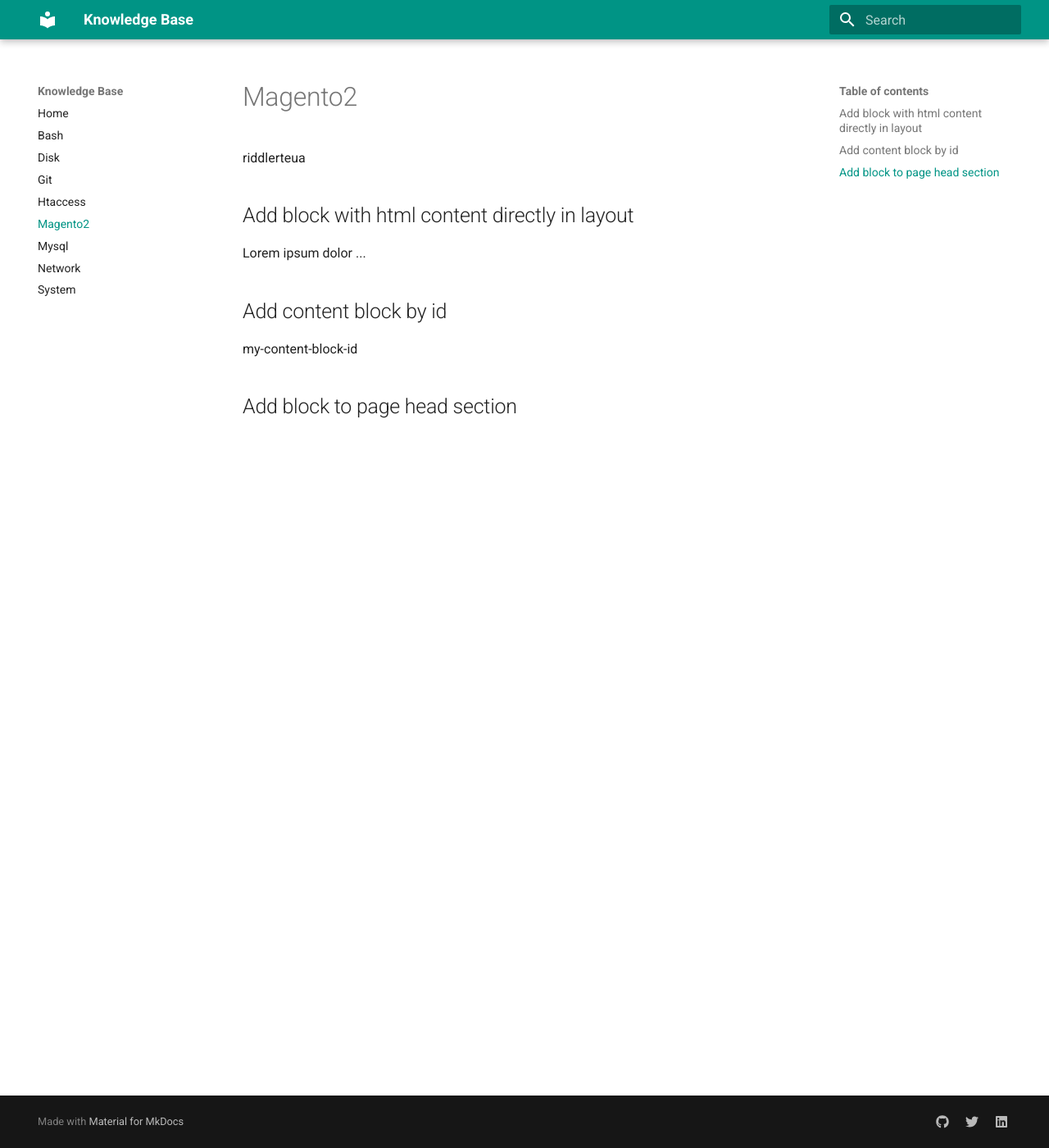
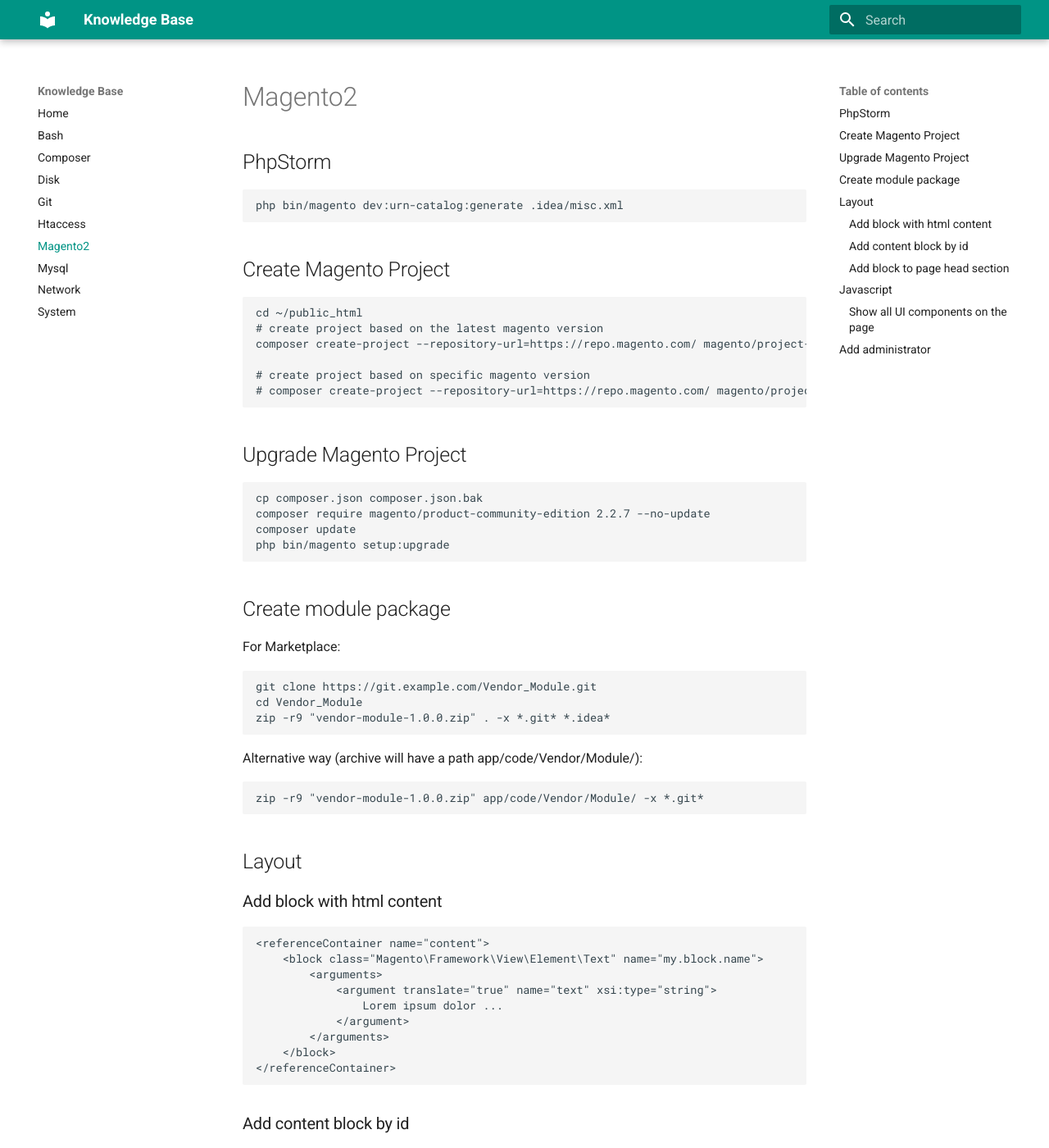
Before and after one commit to yutv/kb, an MkDocs documentation site: the page built from docs/magento2.md, in a window 1280 px wide and 1400 px high. Shown: the whole window at 82% size. Built offline with MkDocs 1.6.1 and Material for MkDocs 9.7.7, drawn with Linux system fonts in a browser that asks for light colours; some of the changed text lies outside the part shown.

Commit message:
magenti2 fixes; added system section

```diff
--- a/docs/magento2.md
+++ b/docs/magento2.md
@@ -1,27 +1,71 @@
-riddlerteua
-## Add block with html content directly in layout
-<referenceContainer name="content">
-    <block class="Magento\Framework\View\Element\Text" name="my.block.name">
-        <arguments>
-            <argument translate="true" name="text" xsi:type="string">
-                Lorem ipsum dolor ...
-            </argument>
-        </arguments>
-    </block>
-</referenceContainer>
+##PhpStorm
 
-## Add content block by id
-<referenceContainer name="content">
-    <block class="Magento\Cms\Block\Block" name="my.content.block">
-        <arguments>
-            <argument name="block_id" xsi:type="string">my-content-block-id</argument>
-        </arguments>
-    </block>
-</referenceContainer>
+    php bin/magento dev:urn-catalog:generate .idea/misc.xml
 
-## Add block to page head section
-<referenceBlock name="head.additional">
-    <block class="Magento\Framework\View\Element\Text"
-           name="my.block.name"
-           template="Vendor_Module::template.phtml" />
-</referenceBlock>
+##Create Magento Project
+
+    cd ~/public_html
+    # create project based on the latest magento version
+    composer create-project --repository-url=https://repo.magento.com/ magento/project-community-edition m23x
+
+    # create project based on specific magento version
+    # composer create-project --repository-url=https://repo.magento.com/ magento/project-community-edition=2.2.7 m22x
+
+##Upgrade Magento Project
+
+    cp composer.json composer.json.bak
+    composer require magento/product-community-edition 2.2.7 --no-update
+    composer update
+    php bin/magento setup:upgrade
+
+##Create module package
+
+For Marketplace:
+
+    git clone https://git.example.com/Vendor_Module.git
+    cd Vendor_Module
+    zip -r9 "vendor-module-1.0.0.zip" . -x *.git* *.idea*
+
+Alternative way (archive will have a path app/code/Vendor/Module/):
+
+    zip -r9 "vendor-module-1.0.0.zip" app/code/Vendor/Module/ -x *.git*
+
+##Layout
+###Add block with html content
+
+    <referenceContainer name="content">
+        <block class="Magento\Framework\View\Element\Text" name="my.block.name">
+            <arguments>
+                <argument translate="true" name="text" xsi:type="string">
+                    Lorem ipsum dolor ...
+                </argument>
+            </arguments>
+        </block>
+    </referenceContainer>
+
+### Add content block by id
+    <referenceContainer name="content">
+        <block class="Magento\Cms\Block\Block" name="my.content.block">
+            <arguments>
+                <argument name="block_id" xsi:type="string">my-content-block-id</argument>
+            </arguments>
+        </block>
+    </referenceContainer>
+
+### Add block to page head section
+
+    <referenceBlock name="head.additional">
+        <block class="Magento\Framework\View\Element\Text"
+               name="my.block.name"
+               template="Vendor_Module::template.phtml" />
+    </referenceBlock>
+
+##Javascript
+
+### Show all UI components on the page
+
+    require('uiRegistry').get(function(item) { console.log(item.name, item); });
+
+## Add administrator
+
+    php bin/magento admin:user:create --admin-user=admin --admin-password=password --admin-email=support@example.com --admin-firstname=Support --admin-lastname=Account
```
Also changed, not shown: docs/composer.md (added, +13 -0 lines), docs/system.md (+4 -0 lines).
